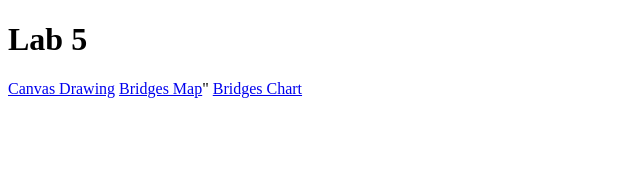
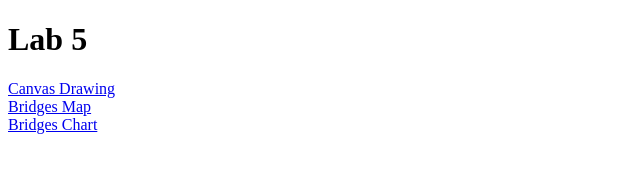
Before and after one commit to jordangerdin/Web-Client-Lab-5, a plain HTML site: page index.html in a window 1280 px wide. Shown: the whole page, without its empty margins (0-640 px from the left). Drawn offline with Linux system fonts and the light colour scheme.

Commit message:
Fixed formatting issues

```diff
--- a/index.html
+++ b/index.html
@@ -5,8 +5,8 @@
     </head>
     <body>
         <h1>Lab 5</h1>
-        <a href="https://jordangerdin.github.io/Web-Client-Lab-5/canvas/drawing_program.html">Canvas Drawing</a>
-        <a href="https://jordangerdin.github.io/Web-Client-Lab-5/bridge_map/long-bridges-map.html">Bridges Map</a>"
-        <a href="https://jordangerdin.github.io/Web-Client-Lab-5/bridge_chart/long-bridges-chart.html">Bridges Chart</a>
+        <a href="https://jordangerdin.github.io/Web-Client-Lab-5/canvas/drawing_program.html">Canvas Drawing</a><br>
+        <a href="https://jordangerdin.github.io/Web-Client-Lab-5/bridge_map/long-bridges-map.html">Bridges Map</a><br>
+        <a href="https://jordangerdin.github.io/Web-Client-Lab-5/bridge_chart/long-bridges-chart.html">Bridges Chart</a><br>
     </body>
 </html>
```
